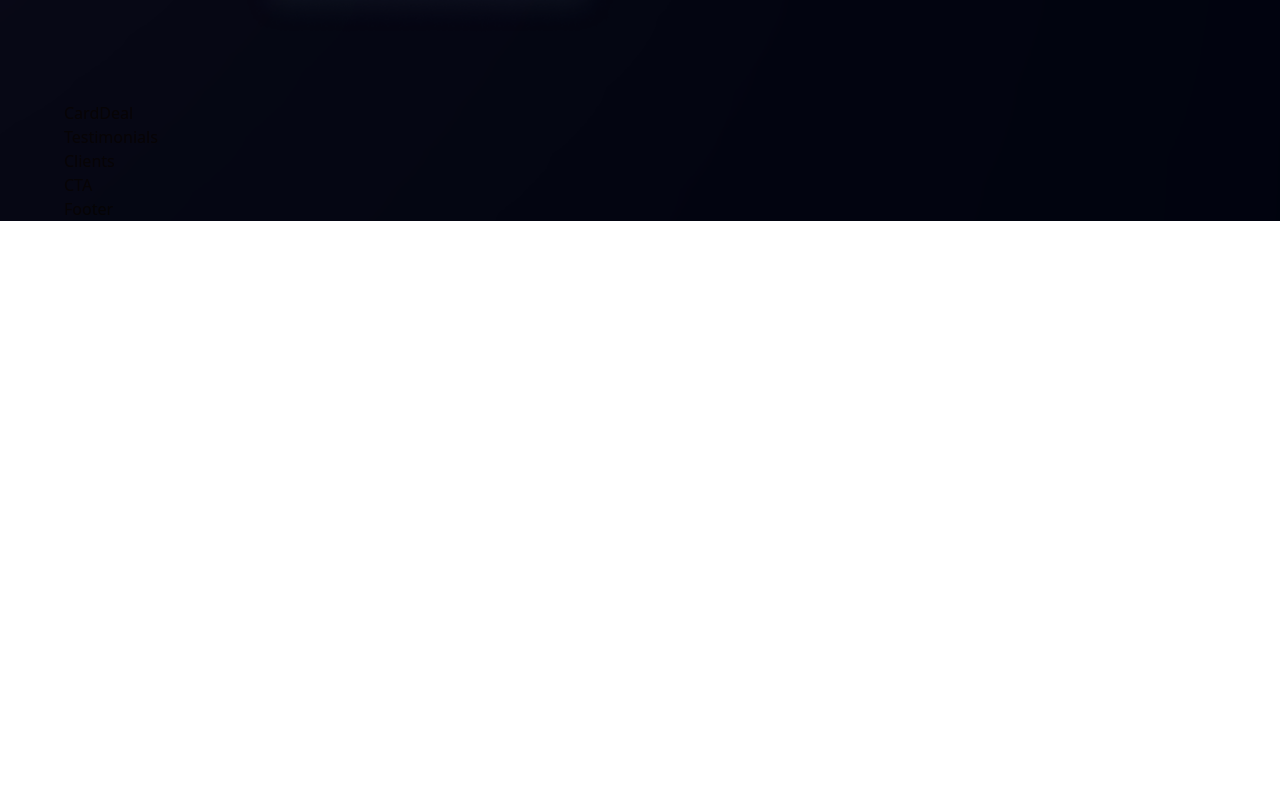
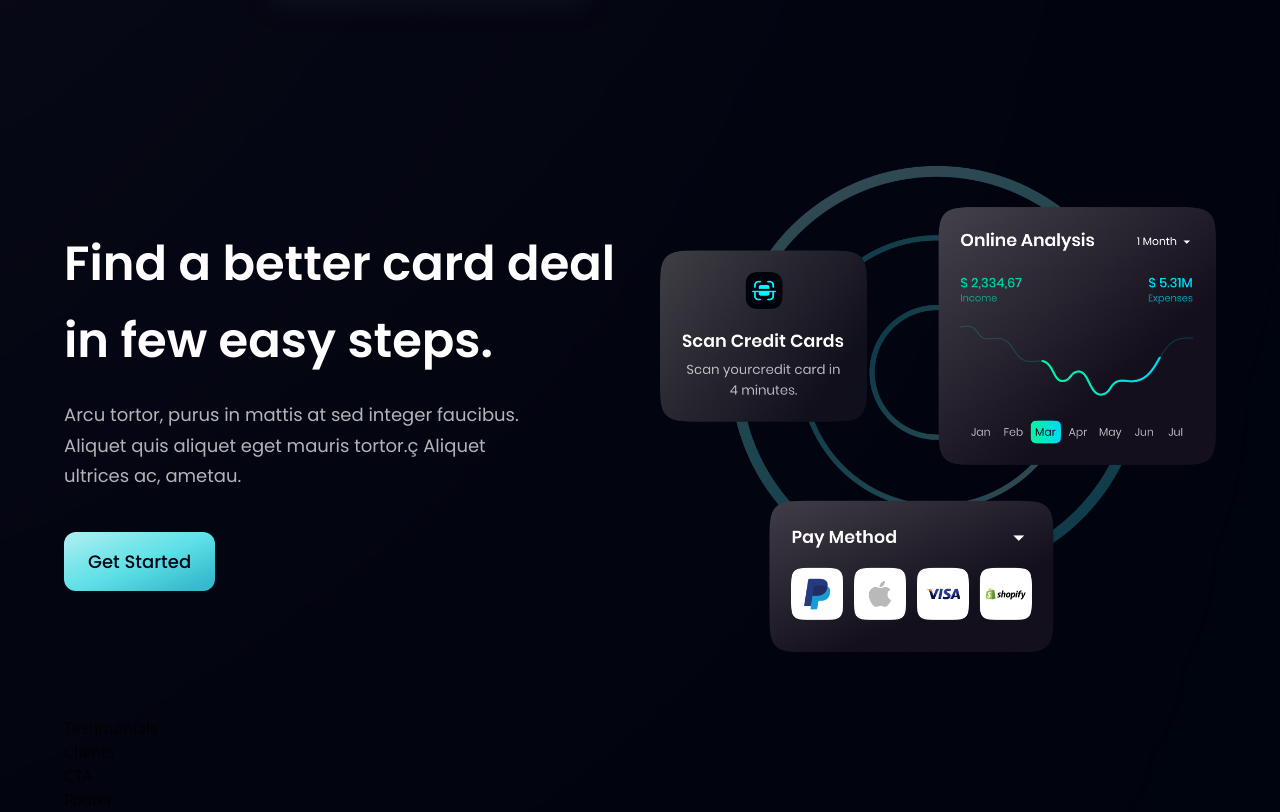
Before and after one commit to saeedMesbah2000/bank_modern_app, a React (Create React App) app: page / in a window 1280 px wide. Shown: the part 2054-2866 px from the top of the page. Before the commit the page ends 2275 px from the top, so only its background shows below. Built offline with nearby package versions, Linux system fonts and the light colour scheme.

Commit message:
completing CardDeal component

```diff
--- a/src/components/CardDeal.jsx
+++ b/src/components/CardDeal.jsx
@@ -1,7 +1,30 @@
 import React from "react";
+import {card} from "../assets";
+import styles, {layout} from "../style";
+import Button from "./Button";
 
 const CardDeal = () => {
-  return <div>CardDeal</div>;
+  return (
+    <section className={layout.section}>
+      <div className={layout.sectionInfo}>
+        <h2 className={styles.heading2}>
+          Find a better card deal <br className="sm:block hidden" /> in few easy
+          steps.
+        </h2>
+
+        <p className={`${styles.paragraph} max-w-[470px] mt-5`}>
+          Arcu tortor, purus in mattis at sed integer faucibus. Aliquet quis
+          aliquet eget mauris tortor.ç Aliquet ultrices ac, ametau.
+        </p>
+
+        <Button styles="mt-10" text="Get Started" />
+      </div>
+
+      <div className={layout.sectionImg}>
+        <img src={card} alt="card" className="w-[100%] h-[100%]" />
+      </div>
+    </section>
+  );
 };
 
 export default CardDeal;
```
